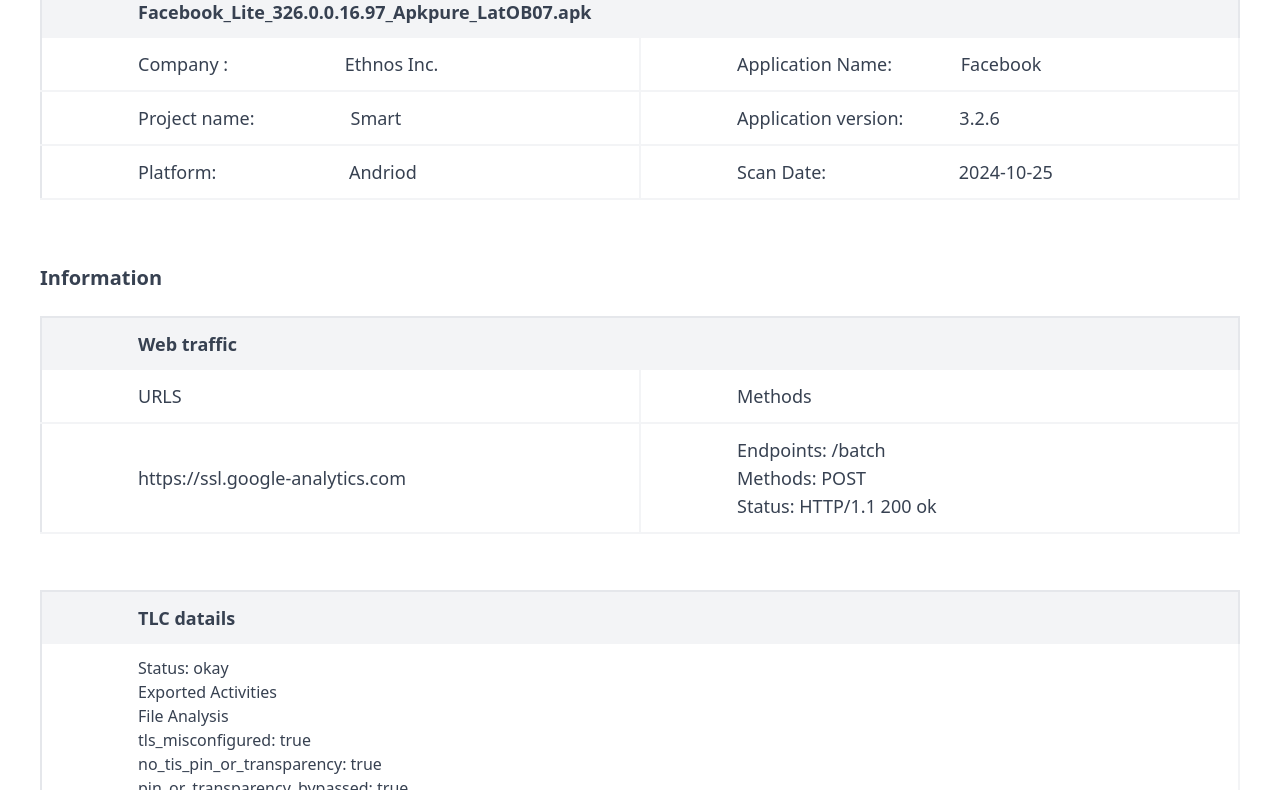
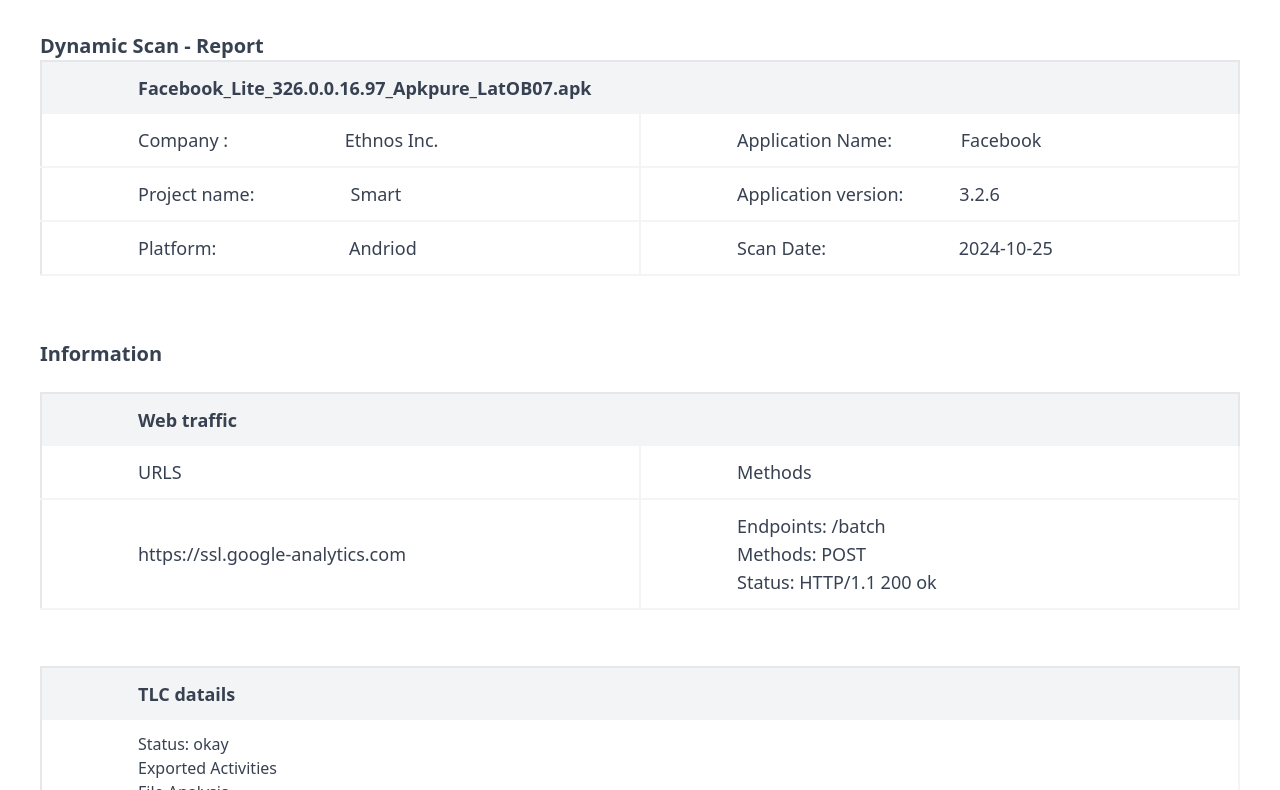
Before and after one commit to Emenugha001/Aquila-re-design2, a plain HTML site: page index.html in a window 1280 px wide. Shown: the part 108-898 px from the top of the page. Drawn offline with Linux system fonts and the light colour scheme.

Commit message:
Add files via upload

```diff
--- a/index.html
+++ b/index.html
@@ -11,6 +11,7 @@
         <img src="./img/Aquila-Logo 1.png" alt="Aquila Logo">
         <img src="./img/Frame 290.svg" alt="">
     </div>
+    <div class="text-xl md:text-2xl font-bold pt-12 pb-10 text-gray-700">Dynamic Scan - Report</div>
     <div>
     <table class="w-full border-2 border-gray-200">
         <thead>
```
